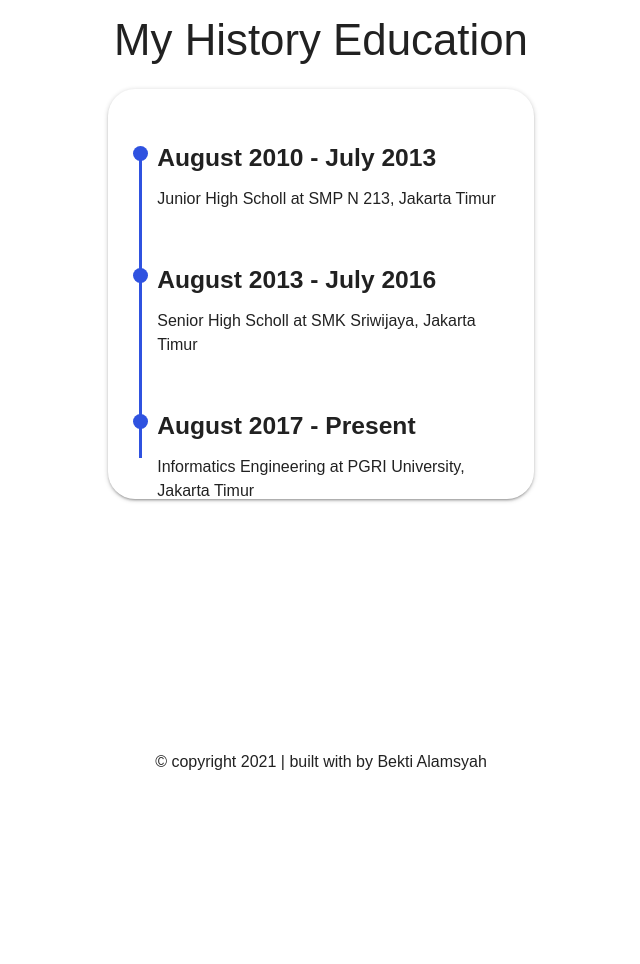
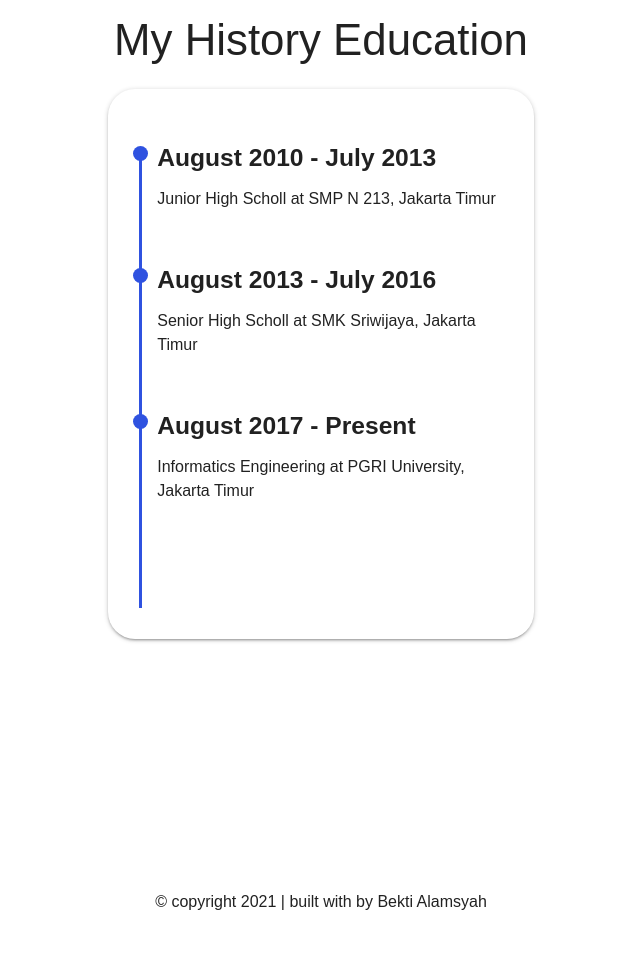
Before and after one commit to bekti98/myPortfolio-materialize, a plain HTML site: page index.html in a window 1280 px wide. Shown: the part 2540-3504 px from the top of the page, without its empty margins (319-959 px from the left). Before the commit the page ends 3373 px from the top, so only its background shows below. Drawn offline with Linux system fonts and the light colour scheme.

Commit message:
card panel

```diff
--- a/css/style.css
+++ b/css/style.css
@@ -105,7 +105,7 @@ ul li h5 {
 }
 
 .history .card-panel {
-    height: 410px;
+    height: 500px;
 }
 
 footer {
@@ -114,8 +114,51 @@ footer {
 
 
 
-@media (max-width: 768px) .jumbotronImg {
+@media (max-width: 576px) .jumbotronImg {
     height: 150px;
     margin-top: 20px;
     margin-bottom: 20px;
 }
+
+.history .card-panel {
+    height: 550px;
+}
+
+ul.list-history li::before {
+    content: '';
+    background: #2F52E0;
+    display: inline-block;
+    position: relative;
+    border-radius: 50%;
+    top: -440px;
+    left: 1px;
+    width: 15px;
+    height: 15px;
+}
+
+
+ul.list-history::before {
+    content: '';
+    background: #2F52E0;
+    display: inline-block;
+    position: relative;
+    top: 30px;
+    left: 7px;
+    width: 3px;
+    height: 450px;
+}
+
+ul li h5 {
+    position: relative;
+    top: -480px;
+    padding-left: 25px;
+    font-family: "Segoe UI Bold", Arial, sans-serif;
+    font-weight: bold;
+}
+
+.text-history {
+    position: relative;
+    top: -480px;
+    padding-left: 25px;
+    font-family: "Work Sans", Arial, sans-serif;
+}
--- a/index.html
+++ b/index.html
@@ -24,7 +24,7 @@
                         <h5>Portfolio.</h5>
                     </a>
                     <a href="#" data-target="mobile-nav" class="sidenav-trigger"><i
-                            class="material-icons teal-text">format_align_right</i></a>
+                            class="material-icons blue-text">format_align_right</i></a>
                     <ul class="right hide-on-med-and-down">
                         <ul class="right hide-on-med-and-down">
                             <li><a href="#about" class="nav-link black-text">About Us</a></li>
@@ -91,7 +91,7 @@
                     <div class="card-panel center">
                         <p class="text-about">My name is Bekti Alamsyah, you can call me Bekti or Aal. I was born
                             in
-                            July 3th, 199 at
+                            July 3th, 1998 at
                             Jakarta, Indonesia. I am an Intermediate Web Developer (both Front-End and Back-End).
                         </p>
                         <p class="text-about">8th semester College student at the PGRI University Informatics
```
